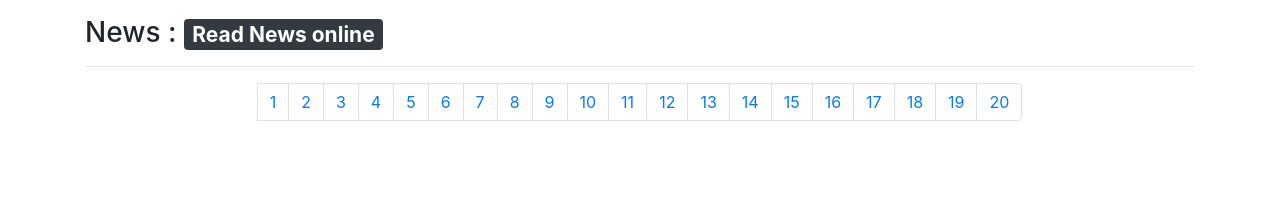
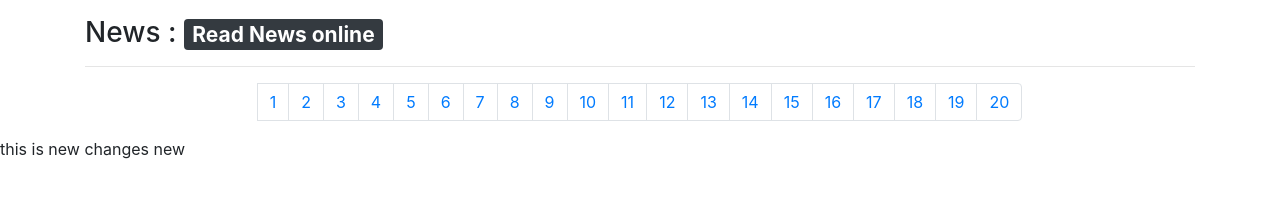
Before and after one commit to TPGowtham/News-App-using-Js, a plain HTML site: page index.html in a window 1280 px wide. Drawn offline with nearby package versions, Linux system fonts and the light colour scheme; no server answers.

Commit message:
aem changes

```diff
--- a/index.html
+++ b/index.html
@@ -14,9 +14,6 @@
 </head>
 
 <body>
-
-
-
 
   <div class="container my-3">
     <h3> News : <span class="badge badge-dark"> Read News online </span></h3>
@@ -63,6 +60,8 @@
           <li class="page-item"><a class="page-link" href="https://www.reuters.com/business/energy/european-business-group-says-china-power-cuts-poorly-communicated-2021-10-13/">20</a></li>
         </ul>
       </nav>
+
+<p>this is new changes  new</p>
 </body>
 
 </html>
```
